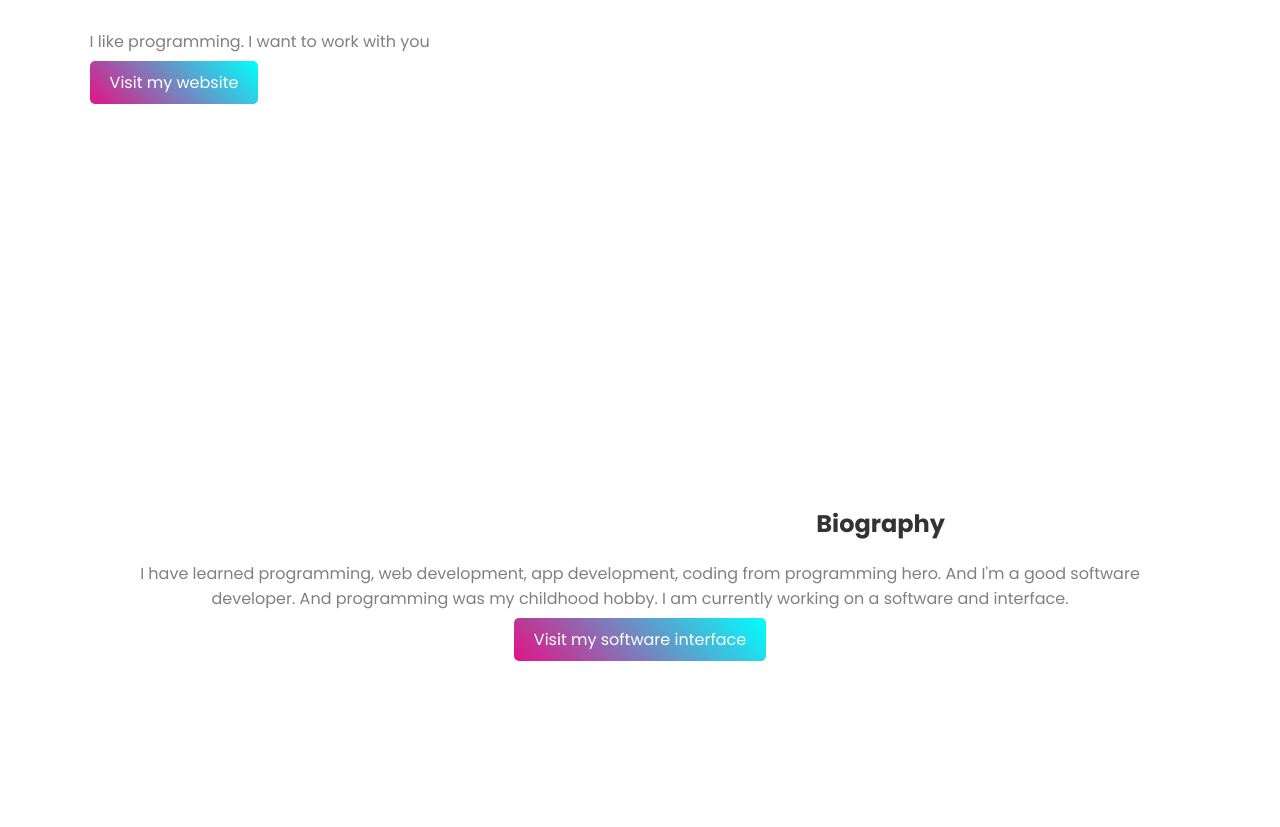
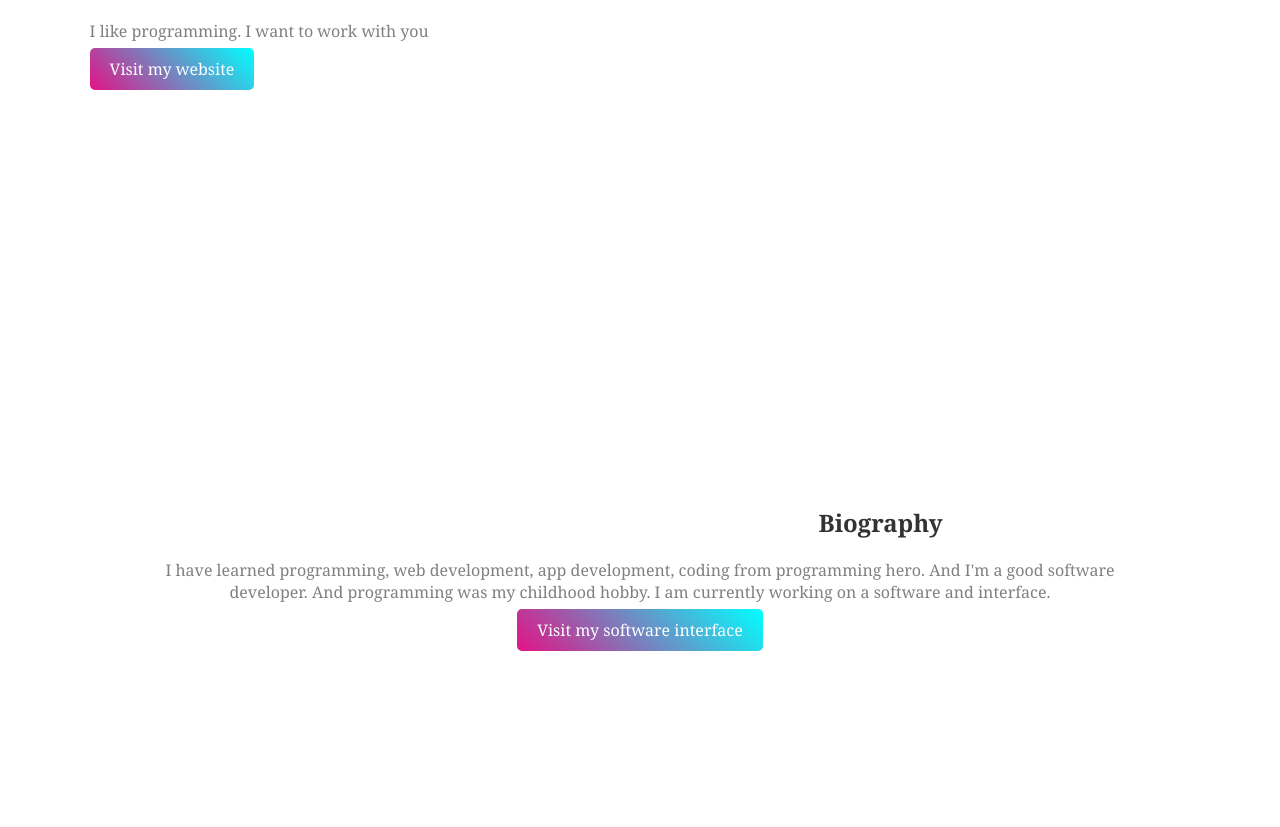
Before and after one commit to HasibCoderLab/Demo-Portfolio-1, a plain HTML site: page index.html in a window 1280 px wide. Shown: the part 184-1011 px from the top of the page. Drawn offline with Linux system fonts and the light colour scheme.

Commit message:
add font link

```diff
--- a/index.html
+++ b/index.html
@@ -5,9 +5,7 @@
     <meta name="viewport" content="width=device-width, initial-scale=1.0">
     <title> Parsonal Website </title>
     <link rel="stylesheet" href="style.css">
-<link rel="preconnect" href="https://fonts.googleapis.com">
-<link rel="preconnect" href="https://fonts.gstatic.com" crossorigin>
-<link href="https://fonts.googleapis.com/css2?family=Poppins:ital,wght@0,100;0,200;0,300;0,400;0,500;0,600;0,700;0,800;0,900;1,100;1,200;1,300;1,400;1,500;1,600;1,700;1,800;1,900&display=swap" rel="stylesheet">
+
 </head>
 <body>
     <section  class="background">
--- a/style.css
+++ b/style.css
@@ -1,6 +1,9 @@
+
+@import url('https://fonts.googleapis.com/css2?family=Noto+Serif:ital,wght@0,100..900;1,100..900&display=swap');
+
 body{
 
-    font-family: "Poppins", sans-serif;
+    font-family: "Noto Serif", serif;
     margin: 0px;
 
 }
```
